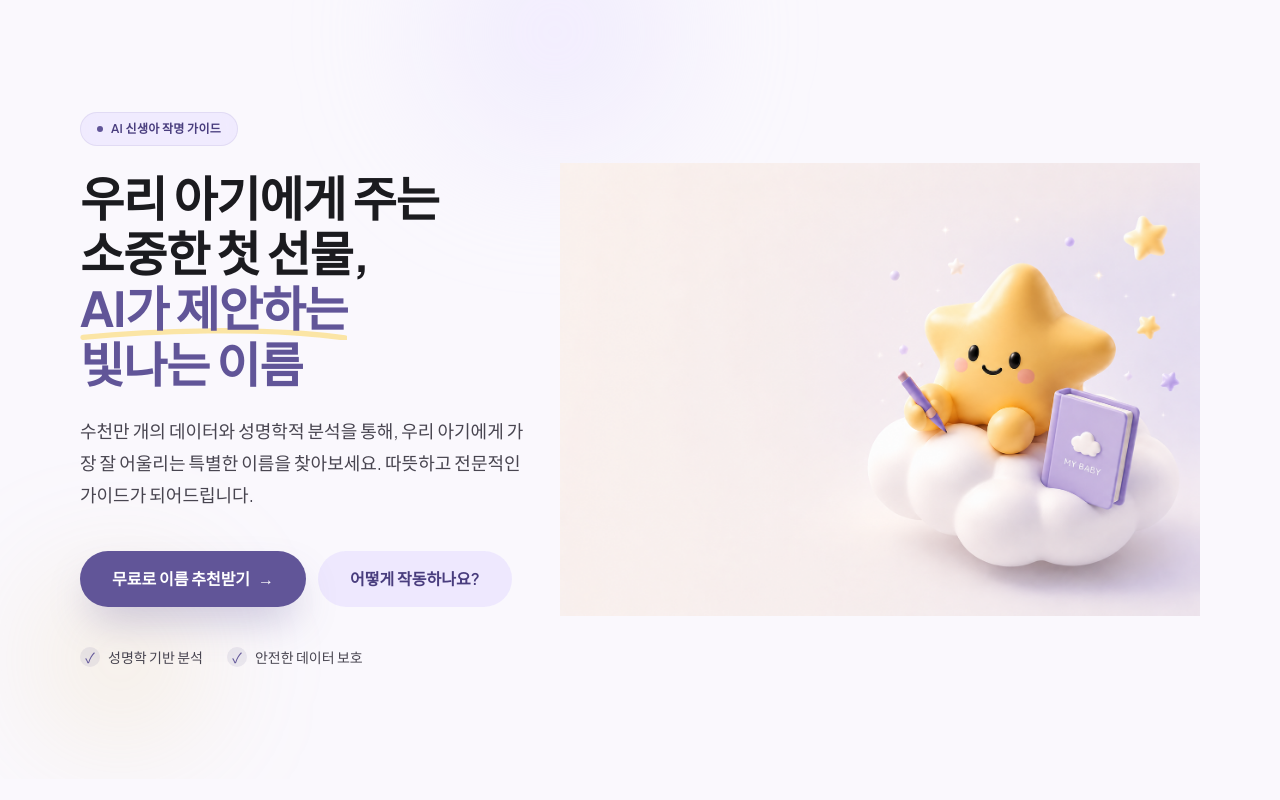
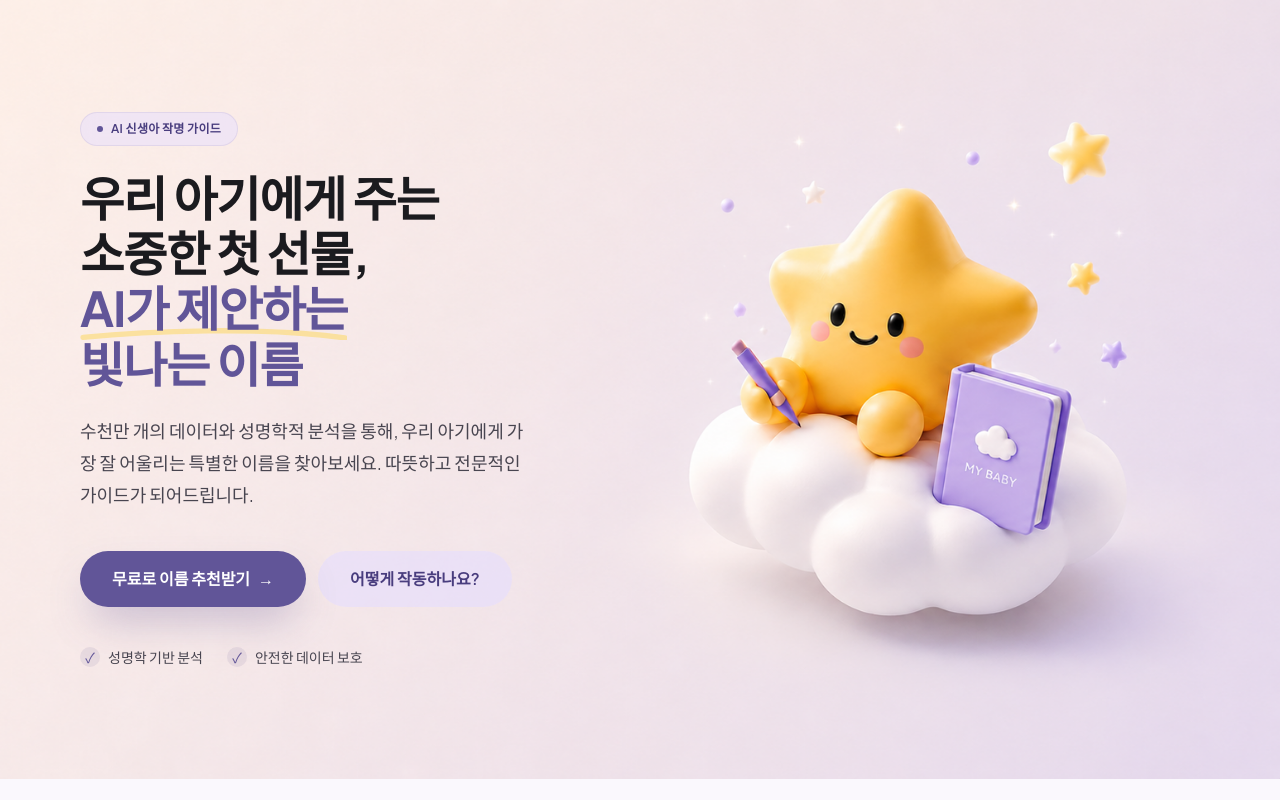
Before and after one commit to mondaylabs0132/ai-naming-pretotyping, a Next.js app: page / in a window 1280 px wide. Built offline with nearby package versions, Linux system fonts and the light colour scheme.

Commit message:
히어로 섹션 두 번째 버전 - 큰 이미지 변경

```diff
--- a/src/app/page.tsx
+++ b/src/app/page.tsx
@@ -7,8 +7,20 @@ export default function Home() {
         <div className="absolute -top-24 left-1/3 h-64 w-64 rounded-full bg-primary-fixed/40 blur-3xl pointer-events-none" />
         <div className="absolute bottom-10 left-10 h-40 w-40 rounded-full bg-secondary-fixed-dim/20 blur-3xl pointer-events-none" />
 
-        <div className="relative z-10 mx-auto grid max-w-7xl grid-cols-1 items-center gap-12 px-6 py-16 md:grid-cols-12 md:gap-8 md:px-20 md:py-24 lg:py-28">
-          <div className="md:col-span-6 lg:col-span-5">
+        <div className="pointer-events-none absolute inset-0 z-0">
+          <Image
+            src="/hero2.png"
+            alt=""
+            fill
+            priority
+            sizes="100vw"
+            className="object-cover object-right"
+          />
+          <div className="absolute inset-0" />
+        </div>
+
+        <div className="relative z-10 mx-auto max-w-7xl px-6 py-16 md:px-20 md:py-24 lg:py-28">
+          <div className="max-w-xl">
             <div className="mb-6 inline-flex w-fit items-center gap-2 rounded-full border border-primary/10 bg-primary-fixed/50 px-4 py-2 backdrop-blur-sm">
               <span className="h-1.5 w-1.5 rounded-full bg-primary" />
               <span className="text-xs font-semibold tracking-wide text-on-primary-fixed-variant">
@@ -75,19 +87,6 @@ export default function Home() {
               </div>
             </div>
           </div>
-
-          <div className="md:col-span-6 lg:col-span-7">
-            <div className="relative mx-auto aspect-1491/1055 w-full max-w-xl md:max-w-none">
-              <Image
-                src="/hero.png"
-                alt="구름 위에서 책을 들고 미소짓는 별 캐릭터"
-                fill
-                priority
-                sizes="(min-width: 1024px) 640px, (min-width: 768px) 50vw, 100vw"
-                className="object-contain"
-              />
-            </div>
-          </div>
         </div>
       </section>
     </main>
```
Also changed, not shown: public/hero2.png (added).
